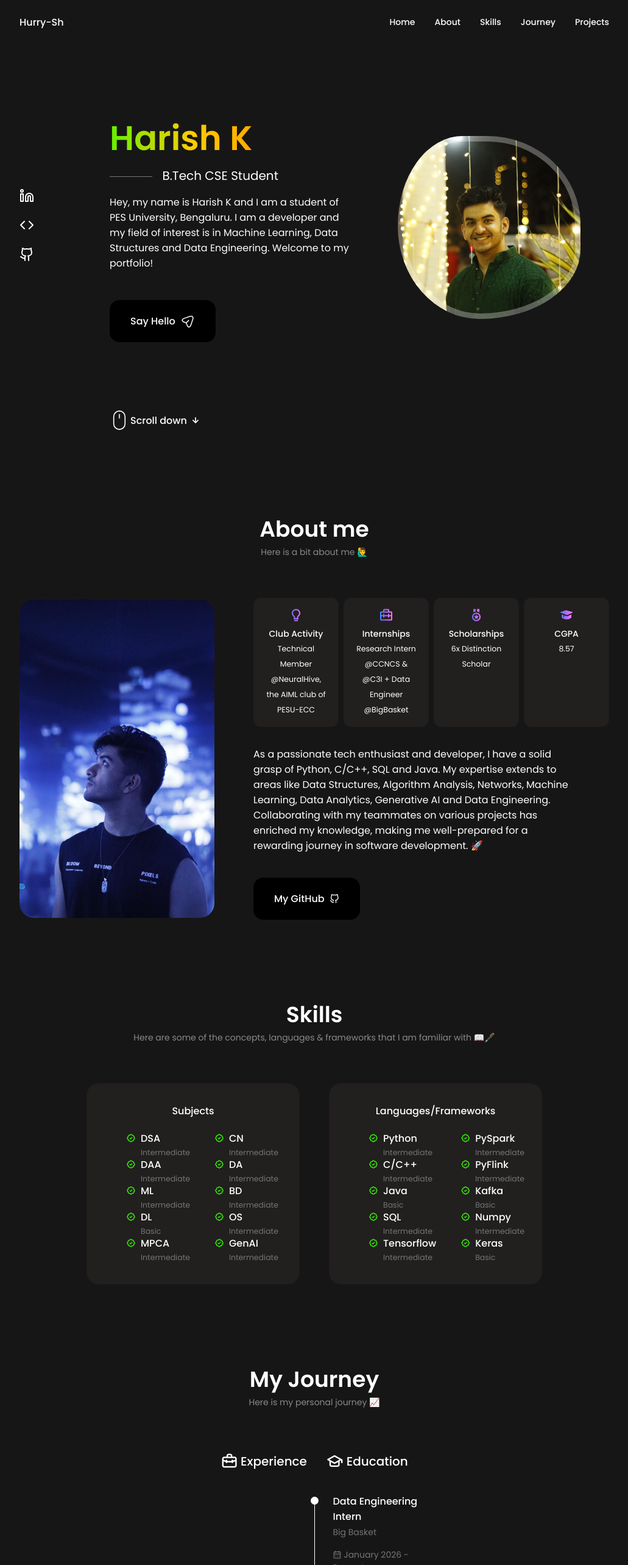
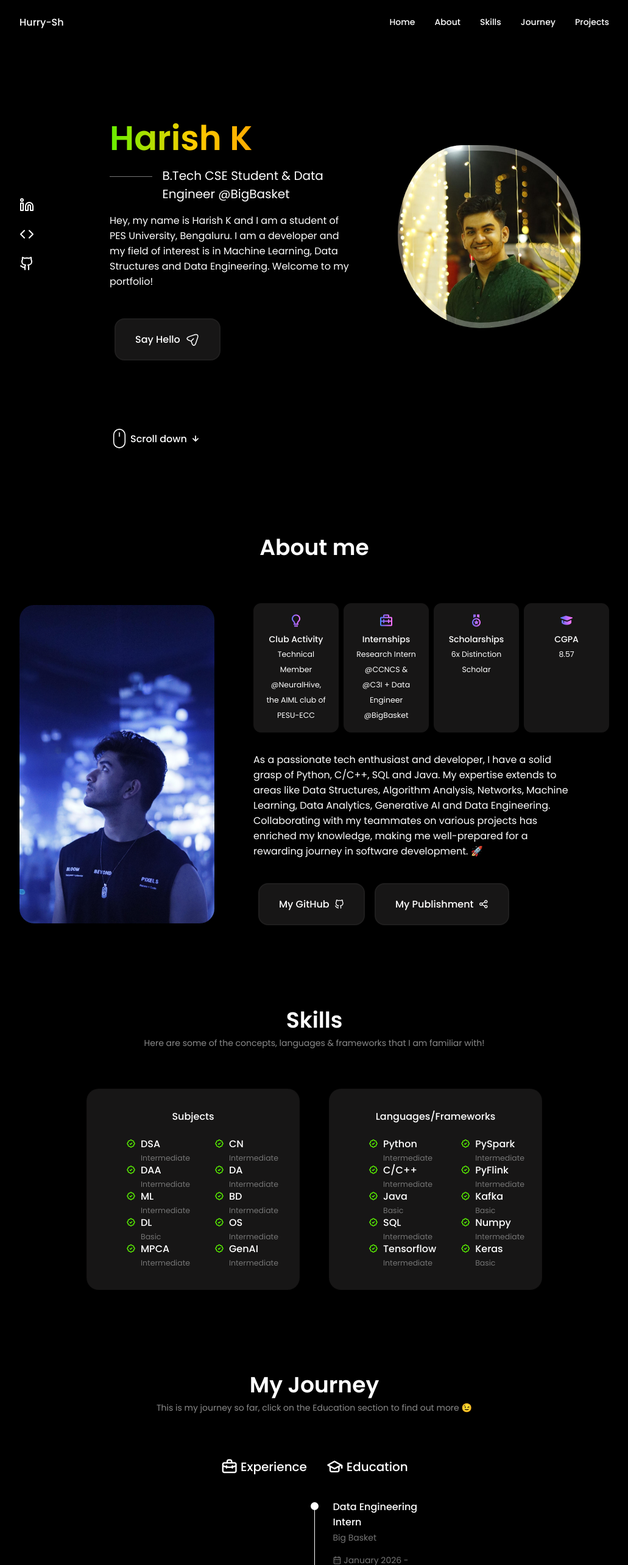
Before and after one commit to Hurry-sh/Portfolio, a React (Create React App) app: page / in a window 1280 px wide. Shown: the top 2566 px of the page at 61% size, without its empty margins (124-1155 px from the left). Built offline with nearby package versions, Linux system fonts and the light colour scheme.

Commit message:
Made changes to the viewing experience

```diff
--- a/src/App.css
+++ b/src/App.css
@@ -1,4 +1,5 @@
 @import url('https://fonts.googleapis.com/css2?family=Poppins:wght@400;500;600&display=swap');
+/* @import url('https://fonts.googleapis.com/css2?family=Ubuntu:wght@400;500;600&display=swap'); */
 
 /* Prevent horizontal overflow */
 html, body, #root {
@@ -16,8 +17,8 @@ html, body, #root {
     --text-color: hsl(var(--hue) , var(--sat) , 46%);
     --body-color: hsl(var(--hue) , var(--sat) , 98%);
     /* --container-color: #fff; */
-    background-color: rgb(23, 22, 22);
-    --container-color: rgb(23,22,22);
+    background-color: rgb(0, 0, 0);
+    --container-color: rgb(0, 0, 0);
 
 
     --body-font: "Poppins", sans-serif;
@@ -152,12 +153,12 @@ img {
 /* BUTTONS */
 .button {
     display: inline-block;
-    background-color: rgb(0, 0, 0);
+    background-color: #171616;
     color: var(--container-color);
     padding: 1.25rem 2rem;
     border-radius: 1rem;
-    border: 2.5px solid rgb(0, 0, 0);
-
+    border: 2.5px solid rgb(31, 30, 30);
+    margin: 0 0.5rem;
     font-weight: var(--font-medium);
 }
 
@@ -176,6 +177,7 @@ img {
 .button--flex {
     display: inline-flex;
     align-items: center;
+
 }
 
 @media screen and (max-width: 992px) {
@@ -207,6 +209,13 @@ img {
     .section__subtitle {
         margin-bottom: var(--mb-3);
     }
+
+    .button {
+        margin: 0.75rem 0;
+        /* width: 80%;           */
+        text-align: center;
+        display: inline-block;
+    }
 }
 
 @media screen and (max-width: 576px) {
--- a/src/components/about/About.jsx
+++ b/src/components/about/About.jsx
@@ -8,7 +8,7 @@ const About = () => {
     return (
         <section className="about section" id="about">
             <h2 className="section__title">About me</h2>
-            <span className="section__subtitle">Here is a bit about me 🙋‍♂️</span>
+            <span className="section__subtitle"></span>
 
             <div className="about__container container grid">
                 <img src={AboutImg} alt="" className="about__img"></img>
@@ -20,7 +20,6 @@ const About = () => {
                     </p>
 
                     <a  href="https://github.com/Hurry-sh" className="button button--flex" target="_blank" rel="noreferrer">My GitHub &nbsp;
-
                     {/* <svg
                 className="button__icon"
                 xmlns="http://www.w3.org/2000/svg"
@@ -48,6 +47,9 @@ const About = () => {
               </svg> */}
                 <i className="uil uil-github-alt"></i>
                     </a>
+                <a href="https://dl.acm.org/doi/10.1145/3726101.3726103" className="button button--flex" target="_blank" rel="noreferrer">My Publishment &nbsp;
+                <i class="uil uil-share-alt"></i>
+                    </a>
                 </div>
             </div>
         </section>
--- a/src/components/about/about.css
+++ b/src/components/about/about.css
@@ -1,5 +1,5 @@
 .about {
-    background-color: rgb(23, 22, 22);
+    background-color: #000000;
     width: 100%;
 }
 
@@ -39,8 +39,8 @@
 }
 
 .about__box {
-    background-color: #221f1f;
-    border: 1px solid rgba(0,0,0,0.1);
+    background-color: #171616;
+    border: 1px solid #171616;
     border-radius: 0.75rem;
     text-align: center;
     padding: 1rem 1.25rem;
--- a/src/components/footer/footer.css
+++ b/src/components/footer/footer.css
@@ -1,5 +1,5 @@
 .footer {
-    background-color: var(--container-color);
+    background-color: black;
     /* border-top: 1px solid #fff; */
 }
 
--- a/src/components/header/header.css
+++ b/src/components/header/header.css
@@ -4,7 +4,7 @@
     top: 0;
     left: 0;
     z-index: var(--z-fixed);
-    background-color: rgb(23, 22, 22);
+    background-color: rgb(0, 0, 0);
 }
 
 .nav {
--- a/src/components/home/Data.jsx
+++ b/src/components/home/Data.jsx
@@ -55,7 +55,7 @@ const Data = () => {
                   ></path>
             </svg> */}
             </h1>
-            <h3 className="home__subtitle">B.Tech CSE Student</h3>
+            <h3 className="home__subtitle">B.Tech CSE Student & Data Engineer @BigBasket</h3>
             <p className="home__description">
                 Hey, my name is Harish K and I am a student of PES University, Bengaluru. I am a developer and my field of interest is in Machine Learning, Data Structures and Data Engineering. Welcome to my portfolio!
             </p>
--- a/src/components/home/home.css
+++ b/src/components/home/home.css
@@ -1,5 +1,5 @@
 .home {
-    background-color: rgb(23, 22, 22);
+    background-color: rgb(0, 0, 0);
     width: 100%;
 }
 
--- a/src/components/qualification/Qualification.jsx
+++ b/src/components/qualification/Qualification.jsx
@@ -10,7 +10,7 @@ const Qualification = () => {
     return (
         <section className="qualification section" id = "qualification">
             <h2 className="section__title">My Journey</h2>
-            <span className="section__subtitle">Here is my personal journey 📈</span>
+            <span className="section__subtitle">This is my journey so far, click on the Education section to find out more 😉</span>
 
             <div className="qualification__container container">
                 <div className="qualification__tabs">
--- a/src/components/qualification/qualification.css
+++ b/src/components/qualification/qualification.css
@@ -1,5 +1,5 @@
 .qualification {
-    background-color: rgb(23, 22, 22);
+    background-color: rgb(0, 0, 0);
     width: 100%;
 }
 
--- a/src/components/skills/Skills.jsx
+++ b/src/components/skills/Skills.jsx
@@ -7,7 +7,7 @@ const Skills = () => {
     return (
         <section className="skills section" id="skills">
             <h2 className="section__title">Skills</h2>
-            <span className="section__subtitle">Here are some of the concepts, languages & frameworks that I am familiar with 📖🖋️</span>
+            <span className="section__subtitle">Here are some of the concepts, languages & frameworks that I am familiar with!</span>
 
             <div className="skills__container container grid">
                 <Frontend />
--- a/src/components/skills/skills.css
+++ b/src/components/skills/skills.css
@@ -1,5 +1,5 @@
 .skills {
-    background-color: rgb(23, 22, 22);
+    background-color: rgb(0, 0, 0);
 }
 
 .skills__name {
@@ -29,7 +29,7 @@
 }
 
 .skills__content {
-    background-color: #221f1f;
+    background-color: #171616;
     border: 1px solid rgba(0,0,0,0.1);
     padding: 2rem 4rem;
     border-radius: 1.25rem;
@@ -54,18 +54,18 @@
 .skills .bx-badge-check {
     font-size: 1rem;
     color: var(--title-color);
-    color: rgb(51, 255, 0);
-    /* background: linear-gradient(to right , #fc72ff, #8f68ff , #487bff , #8f68ff , #fc72ff); */
+    color: rgb(94, 255, 0);
+    /* background: linear-gradient(to right , #fc72ff, #8f68ff , #487bff , #8f68ff , #fc72ff);  */
 
 
-    /* background: linear-gradient(to right , #ffe100, #3cff00 , #66fef9, #66fef9 , #3cff00 , #ffe100);
-    background-size: 200%;
+    /* background: linear-gradient(to right , #ffe100, #3cff00 , #66fef9, #66fef9 , #3cff00 , #ffe100); */
+    /* background-size: 200%;
     background-clip: text;
     -webkit-background-clip: text;
     -webkit-text-fill-color: transparent;
     animation: animate-gradient 2.5s linear infinite;
-    /* text-align: center; */
-    /* display: inline;  */
+    text-align: center;
+    display: inline;   */
 }
 
 .skills__name {
--- a/src/components/work/work.css
+++ b/src/components/work/work.css
@@ -1,5 +1,5 @@
 .work {
-    background-color: rgb(23, 22, 22);;
+    background-color: rgb(0, 0, 0);;
 }
 
 .work__filters {
@@ -37,7 +37,7 @@
 
 .work__card {
     /* background-color: var(--container-color); */
-    background-color: #221f1f;
+    background-color: #171616;
     /* border: 1px solid #626262; */
     padding: 1.25rem;
     column-gap: 0.25rem;
```
